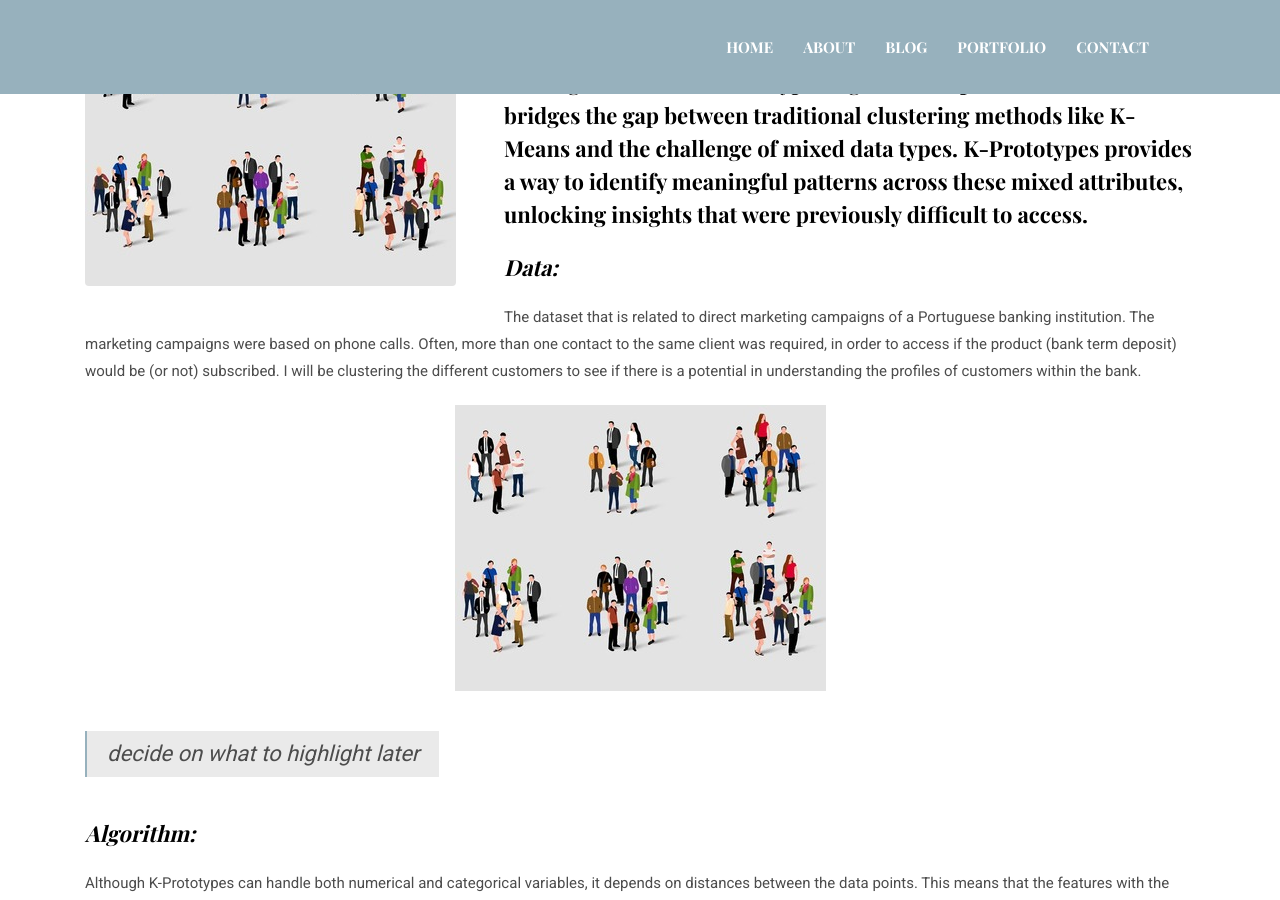
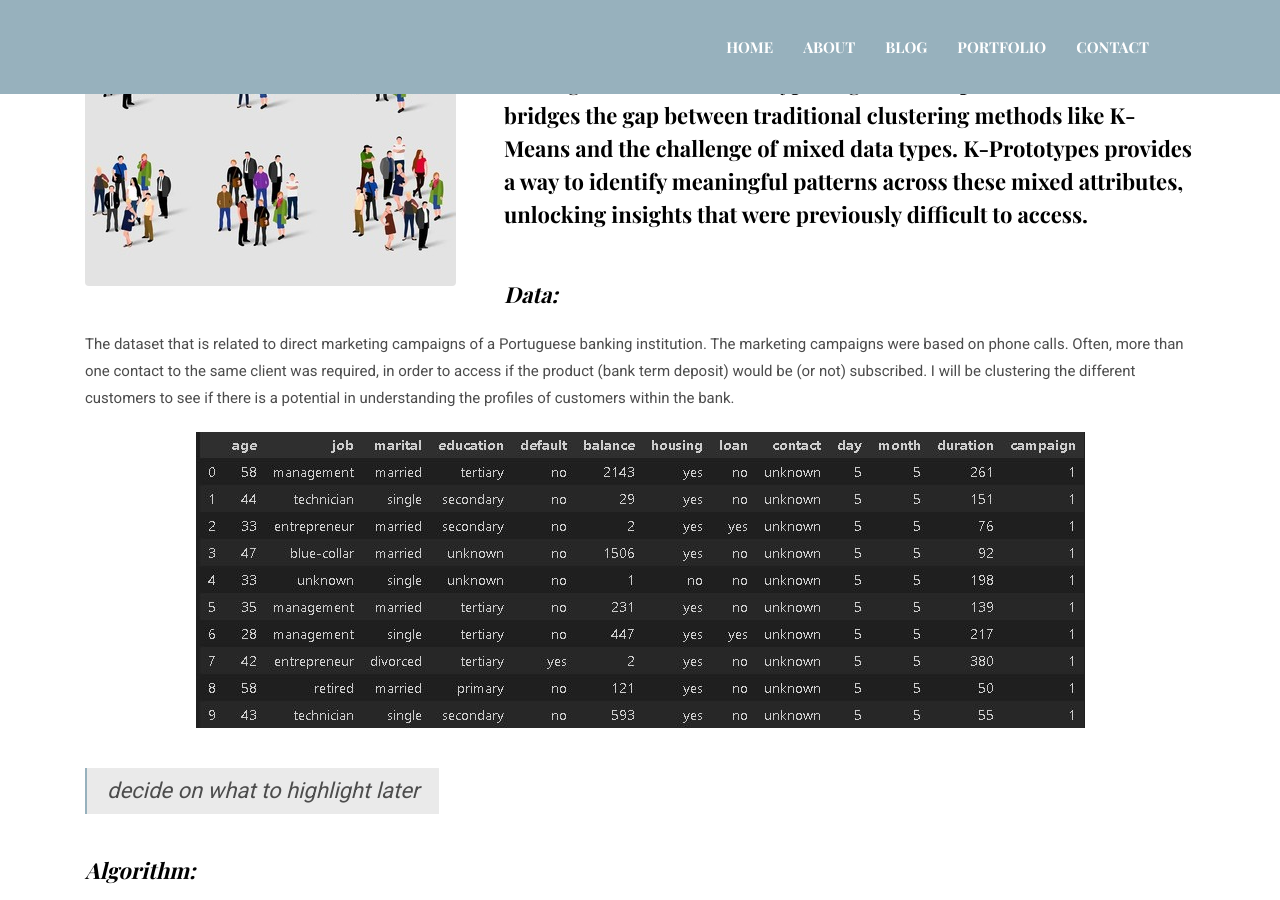
Before and after one commit to RandaAdel/RandaAdel.github.io, a Jekyll site: the page built from _posts/2025-01-07-clustering-with-categorical-data.markdown, in a window 1280 px wide and 900 px high, scrolled down 723 px. Built offline with Jekyll 4.4.1, drawn with Linux system fonts in a browser that asks for light colours.

Commit message:
daatatset image larger

```diff
--- a/_posts/2025-01-07-clustering-with-categorical-data.markdown
+++ b/_posts/2025-01-07-clustering-with-categorical-data.markdown
@@ -9,11 +9,11 @@ tags:   Clustering
 
 **In today’s data-driven world, making sense of complex data types—both categorical and numerical—is crucial for effective decision-making. Enter the K-Prototypes algorithm: a powerful tool that bridges the gap between traditional clustering methods like K-Means and the challenge of mixed data types. K-Prototypes provides a way to identify meaningful patterns across these mixed attributes, unlocking insights that were previously difficult to access.**
 
-
+<br>
 ***Data:*** The dataset that is related to direct marketing campaigns of a Portuguese banking institution. The marketing campaigns were based on phone calls. Often, more than one contact to the same client was required, in order to access if the product (bank term deposit) would be (or not) subscribed. I will be clustering the different customers to see if there is a potential in understanding the profiles of customers within the bank.
 
 <p style="text-align: center;">
-  <img src="/assets/images/blog/cluster.jpg" alt="Additional image description">
+  <img src="/assets/images/blog/data-clustering.jpg" alt="Additional image description">
 </p>
 
 > decide on what to highlight later
@@ -41,8 +41,6 @@ tags:   Clustering
 </p> -->
 
 
-
-
 ***Algorithm:*** Although K-Prototypes can handle both numerical and categorical variables, it depends on distances between the data points. This means that the features with the highest value ranges could be more inflencial on the algorithm and hence the need for the preprocessing steps.
 
 
```
